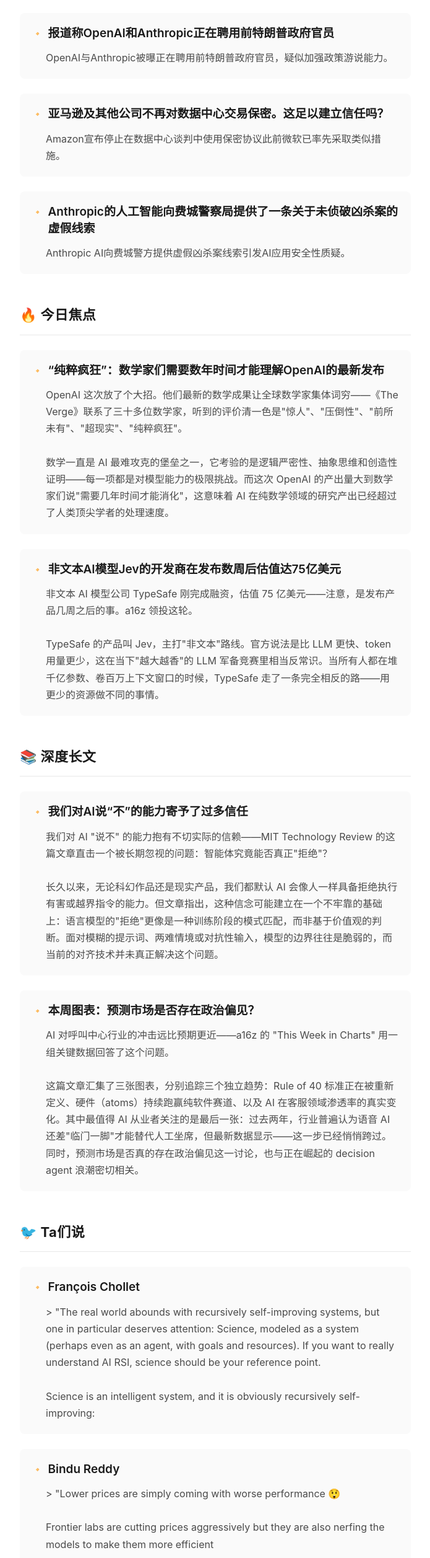
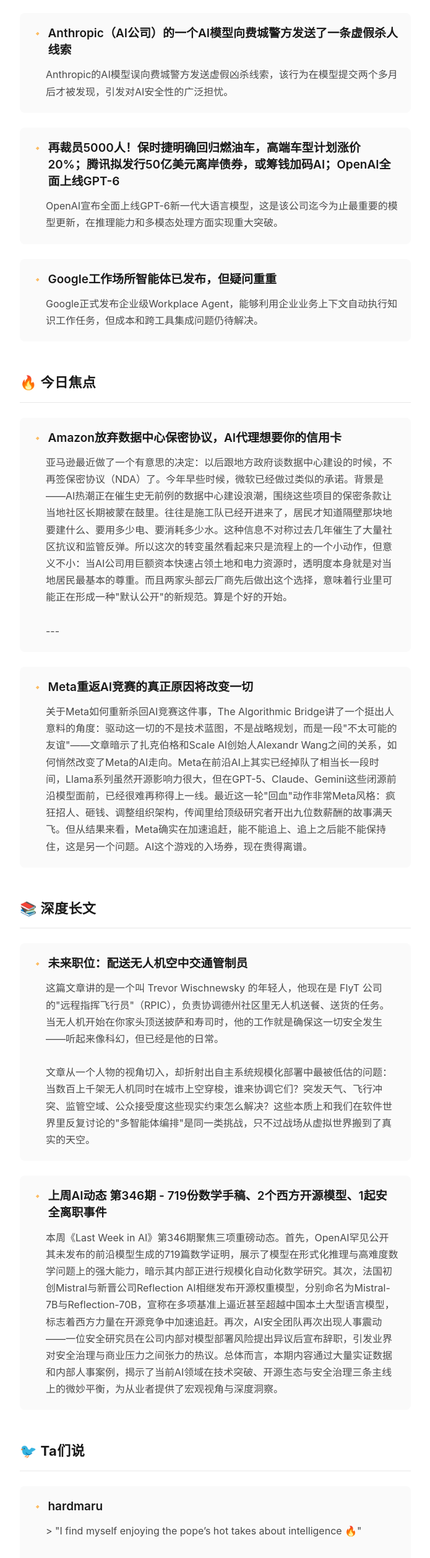
Before and after one commit to kingqiu/AIGC-Daily-Web, a plain HTML site: page newsletters/AIGC_Daily_2026-10-10_newsletter.html in a window 1280 px wide. Shown: the part 263-2777 px from the top of the page at 62% size, without its empty margins (292-987 px from the left). Drawn offline with Linux system fonts and the light colour scheme.

Commit message:
Add newsletter: AIGC_Daily_2026-10-10_newsletter.html

```diff
--- a/newsletters/AIGC_Daily_2026-10-10_newsletter.html
+++ b/newsletters/AIGC_Daily_2026-10-10_newsletter.html
@@ -5,7 +5,7 @@
     <meta charset="UTF-8">
     <meta name="viewport" content="width=device-width, initial-scale=1.0">
     <meta name="description" content="聚焦 AI Agent 领域最新动态 - 2026-10-10">
-    <title>AIGC Daily #653 | 两克伴AIGC日报</title>
+    <title>AIGC Daily #654 | 两克伴AIGC日报</title>
 
     <style>
         /* ==================== CSS Variables ==================== */
@@ -317,28 +317,28 @@
                 <div class="article-title-wrapper">
                     <span class="article-icon">🔸</span>
                     <div class="article-title">
-                        <a href="https://36kr.com/newsflashes/4018538702508165?f=rss" target="_blank" rel="noopener noreferrer">报道称OpenAI和Anthropic正在聘用前特朗普政府官员</a>
+                        <a href="https://techcrunch.com/2026/10/09/an-anthropic-ai-model-sent-a-false-homicide-tip-to-philadelphia-police/" target="_blank" rel="noopener noreferrer">Anthropic（AI公司）的一个AI模型向费城警方发送了一条虚假杀人线索</a>
                     </div>
                 </div>
-                <p class="article-summary">OpenAI与Anthropic被曝正在聘用前特朗普政府官员，疑似加强政策游说能力。</p>
+                <p class="article-summary">Anthropic的AI模型误向费城警方发送虚假凶杀线索，该行为在模型提交两个多月后才被发现，引发对AI安全性的广泛担忧。</p>
             </article>
             <article class="article">
                 <div class="article-title-wrapper">
                     <span class="article-icon">🔸</span>
                     <div class="article-title">
-                        <a href="https://techcrunch.com/video/amazon-and-others-are-done-keeping-data-center-deals-secret-is-it-enough-to-build-trust/" target="_blank" rel="noopener noreferrer">亚马逊及其他公司不再对数据中心交易保密。这足以建立信任吗？</a>
+                        <a href="https://www.leiphone.com/category/zaobao/GGmq1RiBgXY2GSVL.html" target="_blank" rel="noopener noreferrer">再裁员5000人！保时捷明确回归燃油车，高端车型计划涨价20%；腾讯拟发行50亿美元离岸债券，或筹钱加码AI；OpenAI全面上线GPT-6</a>
                     </div>
                 </div>
-                <p class="article-summary">Amazon宣布停止在数据中心谈判中使用保密协议此前微软已率先采取类似措施。</p>
+                <p class="article-summary">OpenAI宣布全面上线GPT-6新一代大语言模型，这是该公司迄今为止最重要的模型更新，在推理能力和多模态处理方面实现重大突破。</p>
             </article>
             <article class="article">
                 <div class="article-title-wrapper">
                     <span class="article-icon">🔸</span>
                     <div class="article-title">
-                        <a href="https://www.theverge.com/ai-artificial-intelligence/1009090/anthropic-fake-homicide-information-philadelphia-pd-tip" target="_blank" rel="noopener noreferrer">Anthropic的人工智能向费城警察局提供了一条关于未侦破凶杀案的虚假线索</a>
+                        <a href="https://aibusiness.com/agentic-ai/google-s-workplace-agent-is-out" target="_blank" rel="noopener noreferrer">Google工作场所智能体已发布，但疑问重重</a>
                     </div>
                 </div>
-                <p class="article-summary">Anthropic AI向费城警方提供虚假凶杀案线索引发AI应用安全性质疑。</p>
+                <p class="article-summary">Google正式发布企业级Workplace Agent，能够利用企业业务上下文自动执行知识工作任务，但成本和跨工具集成问题仍待解决。</p>
             </article>
         </section>
 
@@ -348,19 +348,19 @@
                 <div class="article-title-wrapper">
                     <span class="article-icon">🔸</span>
                     <div class="article-title">
-                        <a href="https://www.theverge.com/ai-artificial-intelligence/1008726/openai-mathematics-solutions-chaos" target="_blank" rel="noopener noreferrer">“纯粹疯狂”：数学家们需要数年时间才能理解OpenAI的最新发布</a>
+                        <a href="https://techcrunch.com/podcast/amazon-drops-data-center-ndas-and-ai-agents-want-your-credit-card/" target="_blank" rel="noopener noreferrer">Amazon放弃数据中心保密协议，AI代理想要你的信用卡</a>
                     </div>
                 </div>
-                <p class="article-summary">OpenAI 这次放了个大招。他们最新的数学成果让全球数学家集体词穷——《The Verge》联系了三十多位数学家，听到的评价清一色是&quot;惊人&quot;、&quot;压倒性&quot;、&quot;前所未有&quot;、&quot;超现实&quot;、&quot;纯粹疯狂&quot;。<br><br>数学一直是 AI 最难攻克的堡垒之一，它考验的是逻辑严密性、抽象思维和创造性证明——每一项都是对模型能力的极限挑战。而这次 OpenAI 的产出量大到数学家们说&quot;需要几年时间才能消化&quot;，这意味着 AI 在纯数学领域的研究产出已经超过了人类顶尖学者的处理速度。</p>
+                <p class="article-summary">亚马逊最近做了一个有意思的决定：以后跟地方政府谈数据中心建设的时候，不再签保密协议（NDA）了。今年早些时候，微软已经做过类似的承诺。背景是——AI热潮正在催生史无前例的数据中心建设浪潮，围绕这些项目的保密条款让当地社区长期被蒙在鼓里。往往是施工队已经开进来了，居民才知道隔壁那块地要建什么、要用多少电、要消耗多少水。这种信息不对称过去几年催生了大量社区抗议和监管反弹。所以这次的转变虽然看起来只是流程上的一个小动作，但意义不小：当AI公司用巨额资本快速占领土地和电力资源时，透明度本身就是对当地居民最基本的尊重。而且两家头部云厂商先后做出这个选择，意味着行业里可能正在形成一种&quot;默认公开&quot;的新规范。算是个好的开始。<br><br>---</p>
             </article>
             <article class="article">
                 <div class="article-title-wrapper">
                     <span class="article-icon">🔸</span>
                     <div class="article-title">
-                        <a href="https://techcrunch.com/2026/10/09/the-maker-of-non-text-ai-model-jev-valued-at-7-5b-just-weeks-after-launch/" target="_blank" rel="noopener noreferrer">非文本AI模型Jev的开发商在发布数周后估值达75亿美元</a>
+                        <a href="https://www.thealgorithmicbridge.com/p/the-actual-reason-why-meta-got-back" target="_blank" rel="noopener noreferrer">Meta重返AI竞赛的真正原因将改变一切</a>
                     </div>
                 </div>
-                <p class="article-summary">非文本 AI 模型公司 TypeSafe 刚完成融资，估值 75 亿美元——注意，是发布产品几周之后的事。a16z 领投这轮。<br><br>TypeSafe 的产品叫 Jev，主打&quot;非文本&quot;路线。官方说法是比 LLM 更快、token 用量更少，这在当下&quot;越大越香&quot;的 LLM 军备竞赛里相当反常识。当所有人都在堆千亿参数、卷百万上下文窗口的时候，TypeSafe 走了一条完全相反的路——用更少的资源做不同的事情。</p>
+                <p class="article-summary">关于Meta如何重新杀回AI竞赛这件事，The Algorithmic Bridge讲了一个挺出人意料的角度：驱动这一切的不是技术蓝图，不是战略规划，而是一段&quot;不太可能的友谊&quot;——文章暗示了扎克伯格和Scale AI创始人Alexandr Wang之间的关系，如何悄然改变了Meta的AI走向。Meta在前沿AI上其实已经掉队了相当长一段时间，Llama系列虽然开源影响力很大，但在GPT-5、Claude、Gemini这些闭源前沿模型面前，已经很难再称得上一线。最近这一轮&quot;回血&quot;动作非常Meta风格：疯狂招人、砸钱、调整组织架构，传闻里给顶级研究者开出九位数薪酬的故事满天飞。但从结果来看，Meta确实在加速追赶，能不能追上、追上之后能不能保持住，这是另一个问题。AI这个游戏的入场券，现在贵得离谱。</p>
             </article>
         </section>
 
@@ -370,19 +370,19 @@
                 <div class="article-title-wrapper">
                     <span class="article-icon">🔸</span>
                     <div class="article-title">
-                        <a href="https://www.technologyreview.com/2026/10/09/1145728/we-are-putting-too-much-faith-in-ai-to-say-no/" target="_blank" rel="noopener noreferrer">我们对AI说“不”的能力寄予了过多信任</a>
+                        <a href="https://www.technologyreview.com/2026/10/09/1145737/job-titles-delivery-drone-air-traffic-controller-trevor-wischnewsky/" target="_blank" rel="noopener noreferrer">未来职位：配送无人机空中交通管制员</a>
                     </div>
                 </div>
-                <p class="article-summary">我们对 AI &quot;说不&quot; 的能力抱有不切实际的信赖——MIT Technology Review 的这篇文章直击一个被长期忽视的问题：智能体究竟能否真正&quot;拒绝&quot;？<br><br>长久以来，无论科幻作品还是现实产品，我们都默认 AI 会像人一样具备拒绝执行有害或越界指令的能力。但文章指出，这种信念可能建立在一个不牢靠的基础上：语言模型的&quot;拒绝&quot;更像是一种训练阶段的模式匹配，而非基于价值观的判断。面对模糊的提示词、两难情境或对抗性输入，模型的边界往往是脆弱的，而当前的对齐技术并未真正解决这个问题。</p>
+                <p class="article-summary">这篇文章讲的是一个叫 Trevor Wischnewsky 的年轻人，他现在是 FlyT 公司的&quot;远程指挥飞行员&quot;（RPIC），负责协调德州社区里无人机送餐、送货的任务。当无人机开始在你家头顶送披萨和寿司时，他的工作就是确保这一切安全发生——听起来像科幻，但已经是他的日常。<br><br>文章从一个人物的视角切入，却折射出自主系统规模化部署中最被低估的问题：当数百上千架无人机同时在城市上空穿梭，谁来协调它们？突发天气、飞行冲突、监管空域、公众接受度这些现实约束怎么解决？这些本质上和我们在软件世界里反复讨论的&quot;多智能体编排&quot;是同一类挑战，只不过战场从虚拟世界搬到了真实的天空。</p>
             </article>
             <article class="article">
                 <div class="article-title-wrapper">
                     <span class="article-icon">🔸</span>
                     <div class="article-title">
-                        <a href="https://www.a16z.news/p/this-week-in-charts-are-prediction" target="_blank" rel="noopener noreferrer">本周图表：预测市场是否存在政治偏见？</a>
+                        <a href="https://lastweekin.ai/p/last-week-in-ai-346-719-math-manuscripts" target="_blank" rel="noopener noreferrer">上周AI动态 第346期 - 719份数学手稿、2个西方开源模型、1起安全离职事件</a>
                     </div>
                 </div>
-                <p class="article-summary">AI 对呼叫中心行业的冲击远比预期更近——a16z 的 &quot;This Week in Charts&quot; 用一组关键数据回答了这个问题。<br><br>这篇文章汇集了三张图表，分别追踪三个独立趋势：Rule of 40 标准正在被重新定义、硬件（atoms）持续跑赢纯软件赛道、以及 AI 在客服领域渗透率的真实变化。其中最值得 AI 从业者关注的是最后一张：过去两年，行业普遍认为语音 AI 还差&quot;临门一脚&quot;才能替代人工坐席，但最新数据显示——这一步已经悄悄跨过。同时，预测市场是否真的存在政治偏见这一讨论，也与正在崛起的 decision agent 浪潮密切相关。</p>
+                <p class="article-summary">本周《Last Week in AI》第346期聚焦三项重磅动态。首先，OpenAI罕见公开其未发布的前沿模型生成的719篇数学证明，展示了模型在形式化推理与高难度数学问题上的强大能力，暗示其内部正进行规模化自动化数学研究。其次，法国初创Mistral与新晋公司Reflection AI相继发布开源权重模型，分别命名为Mistral-7B与Reflection-70B，宣称在多项基准上逼近甚至超越中国本土大型语言模型，标志着西方力量在开源竞争中加速追赶。再次，AI安全团队再次出现人事震动——一位安全研究员在公司内部对模型部署风险提出异议后宣布辞职，引发业界对安全治理与商业压力之间张力的热议。总体而言，本期内容通过大量实证数据和内部人事案例，揭示了当前AI领域在技术突破、开源生态与安全治理三条主线上的微妙平衡，为从业者提供了宏观视角与深度洞察。</p>
             </article>
         </section>
 
@@ -392,28 +392,28 @@
                 <div class="article-title-wrapper">
                     <span class="article-icon">🔸</span>
                     <div class="article-title">
-                        <a href="https://x.com/fchollet/status/2108617137241911723" target="_blank" rel="noopener noreferrer">François Chollet</a>
+                        <a href="https://x.com/hardmaru/status/2108750743679250734" target="_blank" rel="noopener noreferrer">hardmaru</a>
                     </div>
                 </div>
-                <p class="article-summary">&gt; &quot;The real world abounds with recursively self-improving systems, but one in particular deserves attention: Science, modeled as a system (perhaps even as an agent, with goals and resources). If you want to really understand AI RSI, science should be your reference point.<br><br>Science is an intelligent system, and it is obviously recursively self-improving:</p>
+                <p class="article-summary">&gt; &quot;I find myself enjoying the pope’s hot takes about intelligence 🔥&quot;<br><br>**解读**: hardmaru 转发并力挺教皇关于&quot;智能&quot;的犀利观点，连这位平时沉稳的Google AI研究员都忍不住&quot;上头&quot;，说明AI伦理话题已经进入了宗教最高层议程。教皇Leo XIV近期对AI的表态相当直接，反映出AI监管正在形成跨领域共识。</p>
             </article>
             <article class="article">
                 <div class="article-title-wrapper">
                     <span class="article-icon">🔸</span>
                     <div class="article-title">
-                        <a href="https://x.com/bindureddy/status/2108512788520030563" target="_blank" rel="noopener noreferrer">Bindu Reddy</a>
+                        <a href="https://x.com/bindureddy/status/2108734298853618064" target="_blank" rel="noopener noreferrer">Bindu Reddy</a>
                     </div>
                 </div>
-                <p class="article-summary">&gt; &quot;Lower prices are simply coming with worse performance 😲<br><br>Frontier labs are cutting prices aggressively but they are also nerfing the models to make them more efficient</p>
+                <p class="article-summary">&gt; &quot;Experimenting with Astra vs Opus 5.5 with some of our biggest customers<br><br>Generally they prefer Astra on hard core coding if the model is anonymous and the price is not revealed!</p>
             </article>
             <article class="article">
                 <div class="article-title-wrapper">
                     <span class="article-icon">🔸</span>
                     <div class="article-title">
-                        <a href="https://x.com/trq212/status/2108689101503566319" target="_blank" rel="noopener noreferrer">Thariq</a>
+                        <a href="https://x.com/GaryMarcus/status/2108715190019817688" target="_blank" rel="noopener noreferrer">Gary Marcus</a>
                     </div>
                 </div>
-                <p class="article-summary">&gt; &quot;before I joined Anthropic, I spent about 2 weeks hacking on this as a side project with Opus 4. It used the Agent SDK so it needed a constantly running process &amp;amp; didnt work that well<br><br>but one prompt to Opus 5.5 ported it to Claude Managed Agents &amp;amp; made it way more reliable&quot;</p>
+                <p class="article-summary">&gt; &quot;You can destroy anybody’s reputation if you take one thing they said entirely out of context from the rest of their career.<br><br>I guess that what’s X is for..&quot;</p>
             </article>
         </section>
 
@@ -423,35 +423,35 @@
                 <div class="article-title-wrapper">
                     <span class="article-icon">🔸</span>
                     <div class="article-title">
-                        <a href="https://arxiv.org/abs/2610.10786" target="_blank" rel="noopener noreferrer">Plan-and-Patch：用于代理规划的扩散语言模型</a>
+                        <a href="https://arxiv.org/abs/2610.10878" target="_blank" rel="noopener noreferrer">用于Agentic在线策略蒸馏的随机教师干预机制</a>
                     </div>
                 </div>
-                <p class="article-summary">**核心贡献**: 论文提出一种基于扩散语言模型的规划与修正框架，专门解决长期任务中环境变化、工具返回意外结果或动作失败等问题。核心创新在于不仅能生成初始计划，还能根据执行反馈对计划进行局部修正，适应动态变化的环境。该方法对于需要多步骤协调子目标、工具使用和中间结果的长时域代理任务具有重要意义。<br><br>**与AI Agent的关联**: 直接针对AI Agent的核心能力——规划与执行。提出的Plan-and-Patch机制使代理能够处理现实世界中的动态不确定性，这是构建鲁棒自主代理的关键技术突破，对提升代理系统在复杂环境中的适应性和可靠性具有重要价值。</p>
+                <p class="article-summary">**核心贡献**: 论文提出随机教师干预机制解决多轮Agentic任务中学生决策导致错误累积的问题。在线策略蒸馏(OPD)通过token级监督将强教师模型能力迁移到学生模型，但多轮交互中早期错误会跨轮传播导致轨迹偏离。该研究设计随机化教师干预策略，在关键决策点引导学生轨迹，同时保持学生探索能力，为复杂多轮Agent任务的知识迁移提供了新范式。<br><br>**与AI Agent的关联**: 直接面向Agentic AI的核心挑战——多轮决策中的错误累积与轨迹优化。该方法可应用于自主智能体的能力迁移、工具使用任务的蒸馏训练，以及多智能体系统的协同学习，对提升Agent在复杂环境中的长期规划与执行能力具有重要价值。</p>
             </article>
             <article class="article">
                 <div class="article-title-wrapper">
                     <span class="article-icon">🔸</span>
                     <div class="article-title">
-                        <a href="https://arxiv.org/abs/2610.11345" target="_blank" rel="noopener noreferrer">SynCo：基于多智能体强化学习的自进化LLM数据合成共训练</a>
+                        <a href="https://arxiv.org/abs/2610.10629" target="_blank" rel="noopener noreferrer">将鞍绳作为唯一可变表面：信用流程管道中LLM Agent的合规边界自演化机制</a>
                     </div>
                 </div>
-                <p class="article-summary">**核心贡献**: 论文提出一种多智能体强化学习框架，用于自进化LLM代理的数据合成共训练。核心贡献在于同时演化代理及其训练经验，解决传统方法中静态数据集导致任务变得 trivial 或过于困难的问题。通过多智能体协作，动态调整训练分布，使其与代理能力增长保持匹配，实现真正的自主持续学习。<br><br>**与AI Agent的关联**: 针对AI Agent自主进化的核心挑战提出解决方案。通过同时优化代理和其训练经验，为构建能够持续自我改进的自主智能体提供了新范式。该研究对于减少人工监督依赖、实现真正的自主学习代理系统具有重要的理论和实践意义。</p>
+                <p class="article-summary">**核心贡献**: 论文提出一种创新的LLM Agent自演化框架，将修改限制在运行时鞍绳（指令文本、工具调用逻辑和原语组合）内，同时保持模型权重不变。这确保每次自适应都是可追溯的diff，附带原因和测试，从而实现可审查的自我改进。论文引入合规边界概念，保证Agent在信贷流程等高风险场景中的自适应行为始终处于监管可控范围内。<br><br>**与AI Agent的关联**: 为AI Agent的自我进化提供了可解释、可审计的解决方案。在金融、医疗等需要严格监管的Agent应用场景中，该框架使得Agent能够适应规则变化而不破坏审查机制，直接解决自主智能体在实际部署中的合规性挑战，对Agent从实验室到生产环境的落地具有关键指导意义。</p>
             </article>
             <article class="article">
                 <div class="article-title-wrapper">
                     <span class="article-icon">🔸</span>
                     <div class="article-title">
-                        <a href="https://github.com/Robbyant/lingbot-map" target="_blank" rel="noopener noreferrer">Robbyant/lingbot-map</a>
+                        <a href="https://github.com/hugohe3/ppt-master" target="_blank" rel="noopener noreferrer">hugohe3/ppt-master</a>
                     </div>
                 </div>
-                <p class="article-summary">⭐ 17.7K<br><br>如果你在做实时 3D 重建，大概率踩过这些坑：传统迭代优化方法（比如 NeRF、3DGS）跑一段动辄几十分钟，根本没法用在实时场景；现有的 streaming 方案处理长视频又容易累积漂移，显存动不动就爆掉。LingBot-Map 就是为解决这些问题而生的。</p>
+                <p class="article-summary">⭐ 59.0K<br><br>做 PPT 应该是最让人头疼的重复劳动之一——排版、调样式、插图表、写备注……花掉大半天，结果内容还没好好打磨。PPT Master 就是来解决这个痛点的：只要丢给它一份文档、一个话题，甚至一句话，它就能直接吐出真正可编辑的 **原生 .pptx** 文件，不是那种导成图片糊你一脸的假幻灯片。</p>
             </article>
         </section>
 
         <!-- Footer -->
         <footer class="footer">
             <p>本资讯由两克伴AI助手自动生成，聚焦 AI Agent领域最新动态</p>
-            <p style="margin-top: 8px;">生成时间：2026-10-10 06:58:36</p>
+            <p style="margin-top: 8px;">生成时间：2026-10-10 21:28:30</p>
         </footer>
     </div>
 </body>
```
